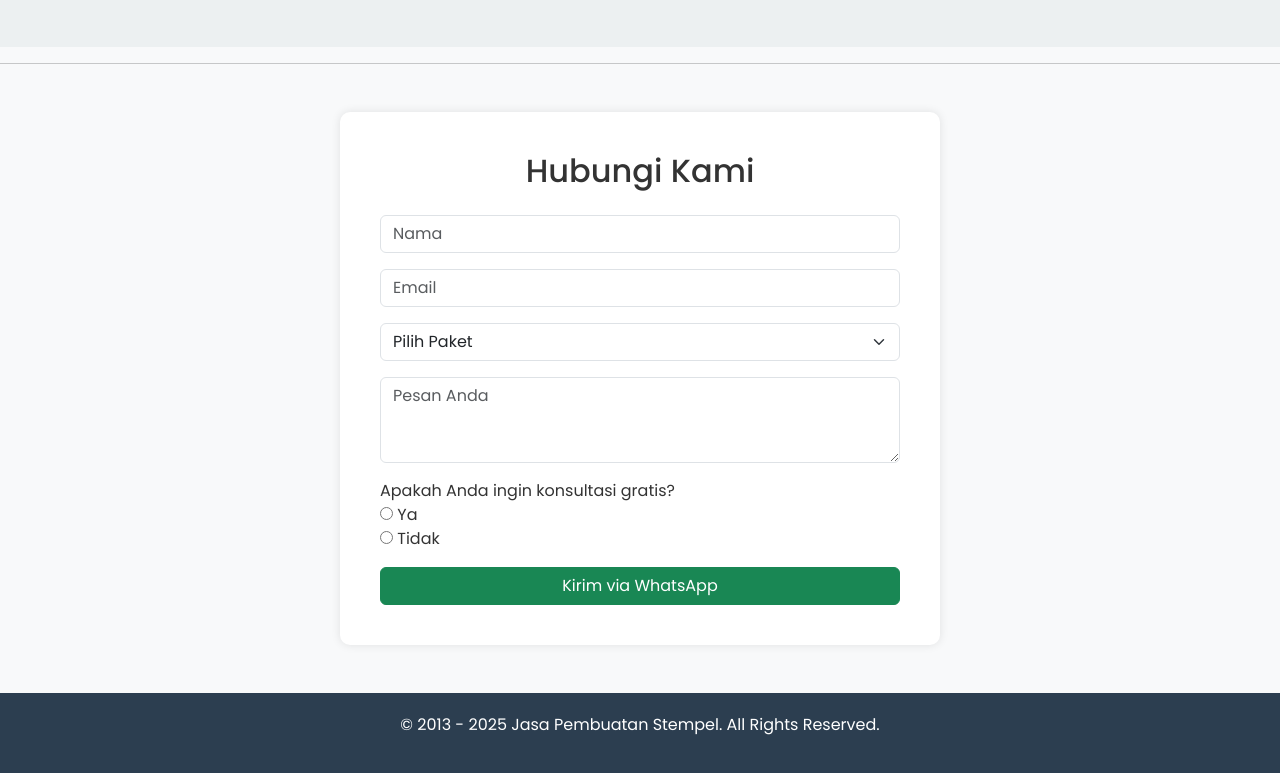
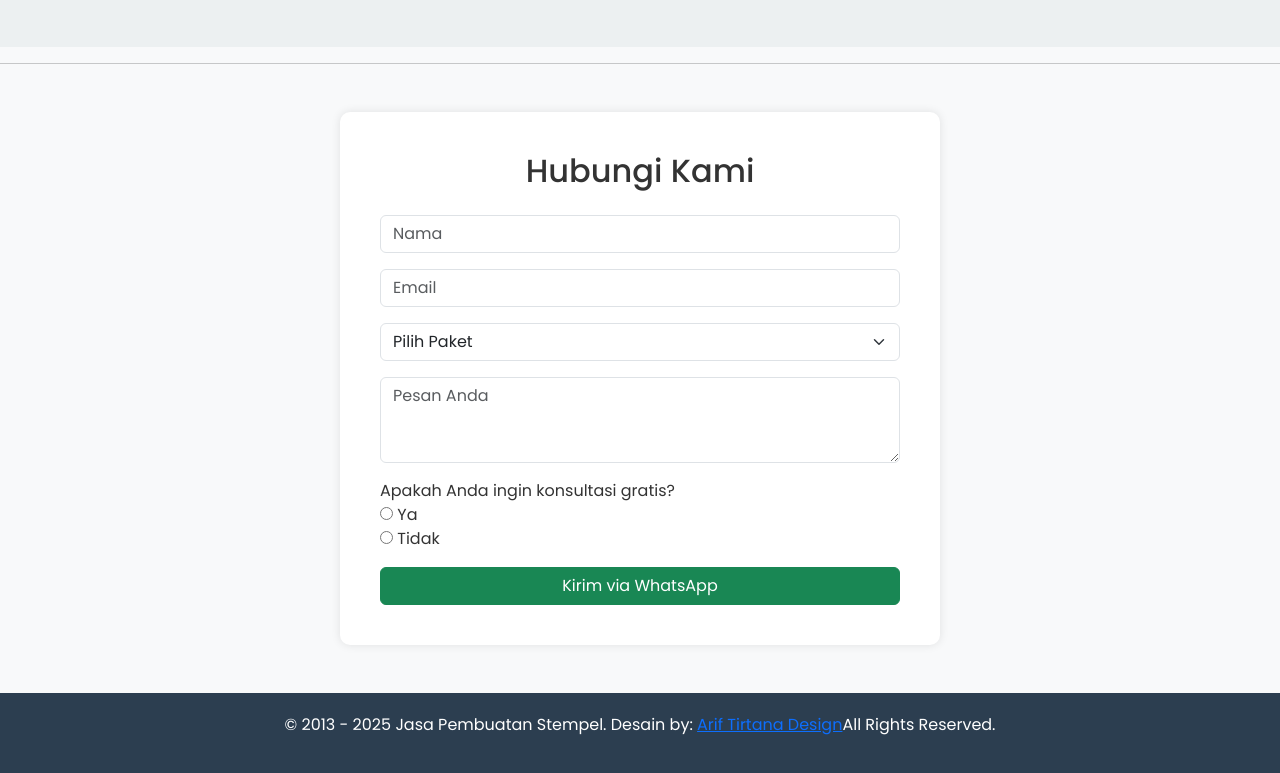
Before and after one commit to stempelpro/stempelpro.github.io, a plain HTML site: page index.html in a window 1280 px wide. Shown: the part 3674-4447 px from the top of the page. Drawn offline with nearby package versions, Linux system fonts and the light colour scheme.

Commit message:
Update index.html

```diff
--- a/index.html
+++ b/index.html
@@ -575,7 +575,7 @@
   <!-- Footer -->
   <footer class="footer text-center">
     <div class="container">
-      <p>&copy; 2013 - <span id="currentYear"></span> Jasa Pembuatan Stempel. All Rights Reserved.</p>
+      <p>&copy; 2013 - <span id="currentYear"></span> Jasa Pembuatan Stempel. Desain by: <a href="https://ariftirtana.com/">Arif Tirtana Design</a>All Rights Reserved.</p>
     </div>
   </footer>
 
```
